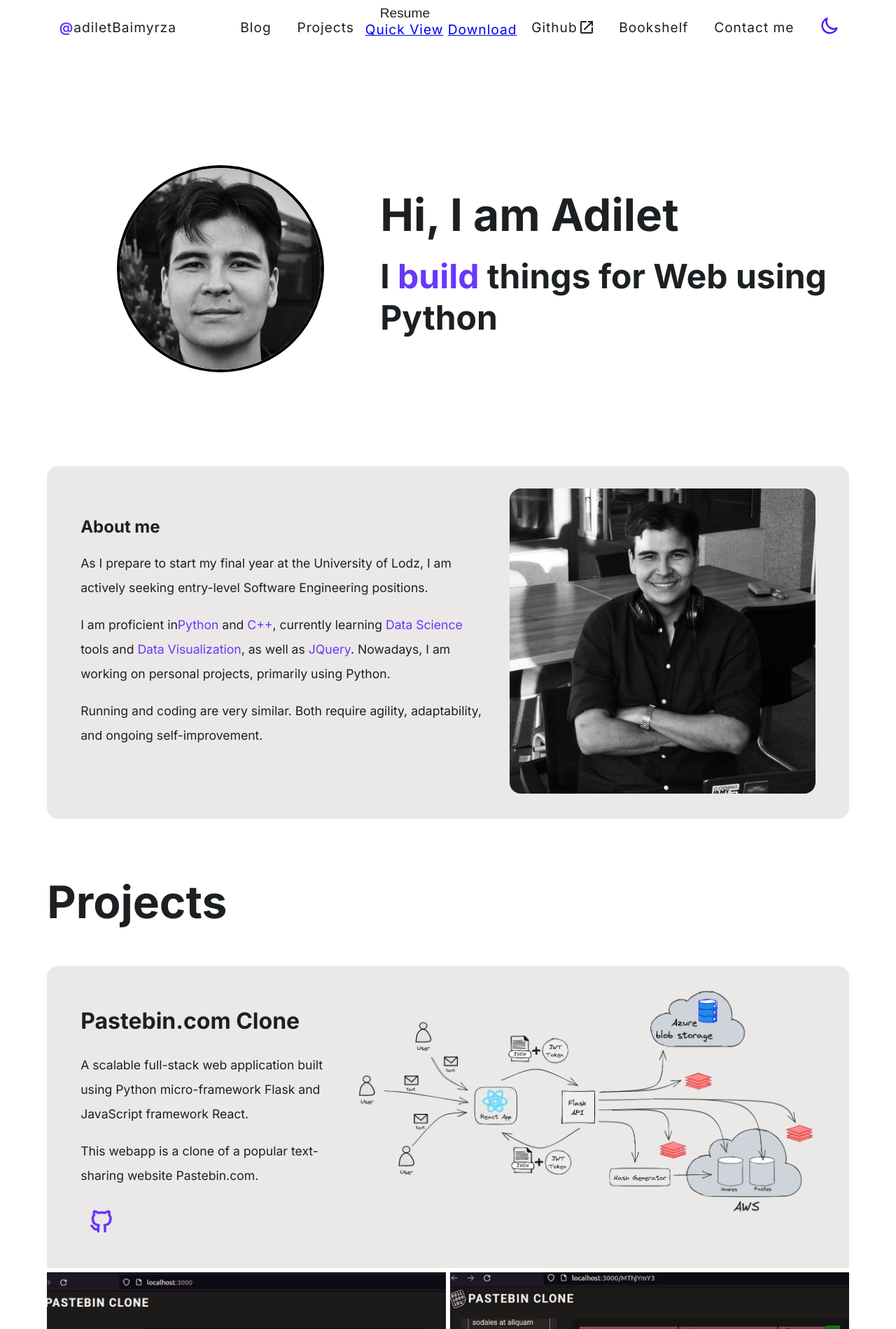
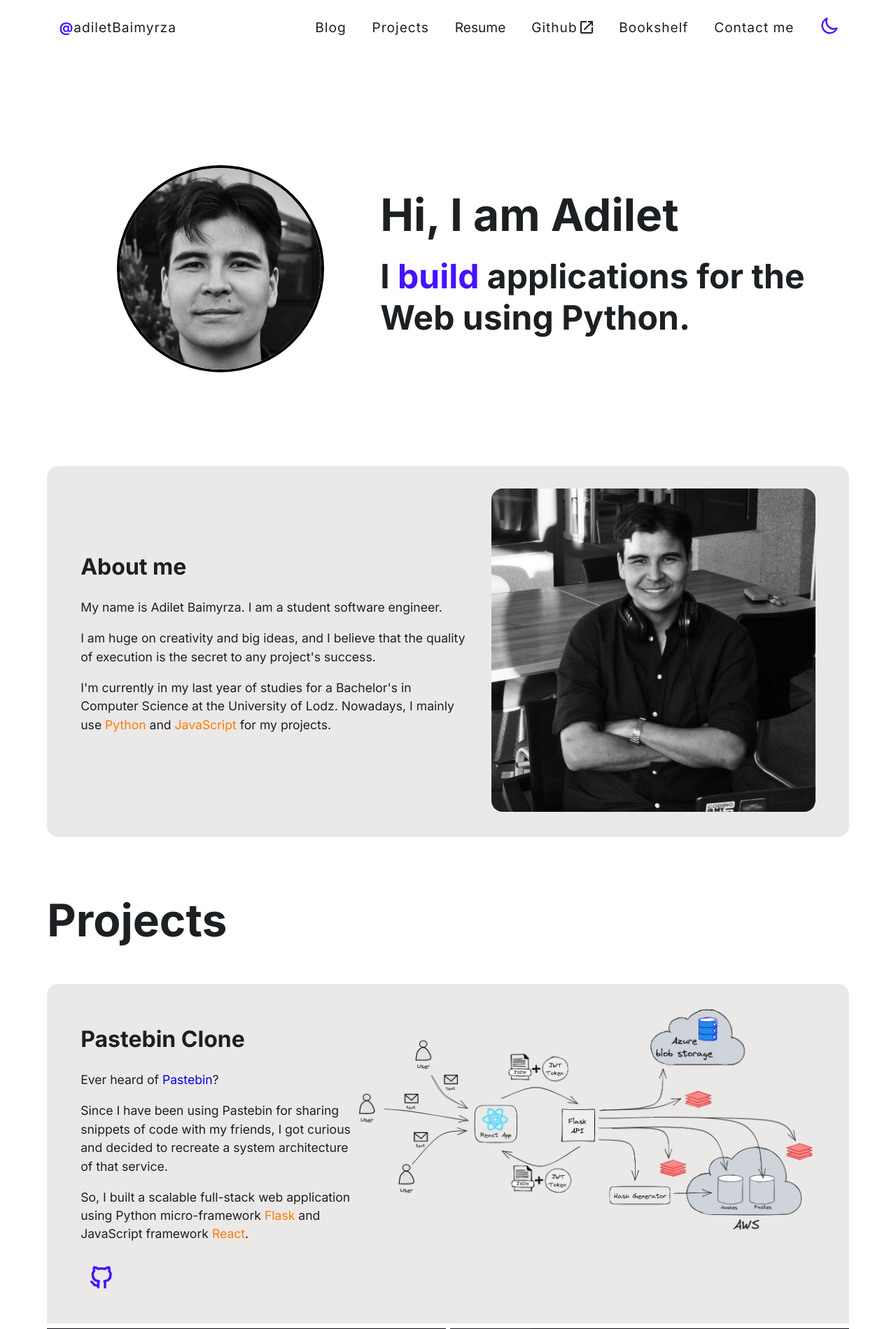
Before and after one commit to adiletbaimyrza/Portfolio, a Flask app: template portfolio/templates/about.html in a window 1280 px wide. Shown: the top 1899 px of the page at 70% size. Run offline with Flask 3, Linux system fonts and the light colour scheme; the template is opened without the code that fills it, so the values that code supplies are empty; some libraries are stand-ins or nearby versions.

Commit message:
last commit for the day

```diff
--- a/portfolio/app.py
+++ b/portfolio/app.py
@@ -22,15 +22,14 @@ def create_app():
 
     @app.route("/")
     def home():
-        return redirect(url_for("about"))
-
-    @app.route("/about")
-    def about():
         return render_template("about.html")
 
     @app.route('/bookshelf')
     def bookshelf():
         return render_template('bookshelf.html')
+
+    # make route for blog
+    # make route for my
 
     @app.errorhandler(404)
     def page_not_found(error):
--- a/portfolio/static/css/about.css
+++ b/portfolio/static/css/about.css
@@ -20,22 +20,22 @@
     border-radius: 1rem;
 }
 
-.header {
+#header, .header {
     font-size: 2rem;
 }
 
-.text-block {
-    line-height: 2;
-    font-size: 1.1rem;
+.page-link {
+    text-decoration: none;
+    transition: text-decoration 0.2s ease-in-out;
 }
 
-.footer {
-    padding: 1rem 0;
+.page-link:hover {
+    text-decoration: underline;
 }
 
-#footer-text {
+.text-block {
+    line-height: 1.5;
     font-size: 1.1rem;
-    text-align: center;
 }
 
 @media screen and (max-width: 500px){
--- a/portfolio/static/css/base.css
+++ b/portfolio/static/css/base.css
@@ -83,11 +83,56 @@
     font-size: inherit;
     background: none;
     border: none;
+    width: 100%;
+    height: 100%;
+    font-family: Inter;
 }
 
-.button:hover {
+.button:hover, .button:focus {
     cursor: pointer;
     color: var(--accent-color);
+}
+
+.dropdown {
+    position: relative;
+    display: inline-block;
+}
+
+.dropdown-content {
+    margin-top: 0.2rem;
+    margin-left: 0.3rem;
+    display: none;
+    position: absolute;
+    background-color: var(--background-color);
+    border: 1px solid var(--background-on-hover);
+    border-radius: 1rem;
+    z-index: 1;
+    box-shadow: 0px 1px 2px var(--background-on-hover);
+}
+
+.dropdown-content a {
+    color: var(--text-color);
+    padding: 0.5rem 1rem;
+    text-decoration: none;
+    display: block;
+}
+
+#preview {
+    border-top-left-radius: 10px;
+    border-top-right-radius: 10px;
+}
+
+#download {
+    border-bottom-right-radius: 10px;
+    border-bottom-left-radius: 10px;
+}
+
+.dropdown-content a:hover {
+    background-color: var(--background-on-hover);
+}
+
+.show {
+    display: block;
 }
 
 #resume {
--- /dev/null
+++ b/portfolio/static/css/footer.css
@@ -0,0 +1,8 @@
+.footer {
+    padding: 1rem 0;
+}
+
+#footer-text {
+    font-size: 1.1rem;
+    text-align: center;
+}
--- a/portfolio/static/css/main.css
+++ b/portfolio/static/css/main.css
@@ -8,7 +8,7 @@
 
     --text-color: #1c2023;
 
-    --accent-color: #6837fb;
+    --accent-color: #4512ff;
     --accent-color-2: rgb(255, 123, 0);
 
     --toggle-theme-icon-color: #4d16f2;
@@ -52,6 +52,10 @@ body {
     color: var(--accent-color);
 }
 
+.u-accent-2 {
+    color: var(--accent-color-2);
+}
+
 .main {
     max-width: 100%;
     margin: 0 auto;
--- a/portfolio/templates/about.html
+++ b/portfolio/templates/about.html
@@ -1,9 +1,11 @@
 {% extends "base.html" %}
 
 {% from "macros/svgs.html" import github, website %}
+{% from "macros/footer.html" import footer %}
 
 {% block head_content %}
     <link rel="stylesheet" href="{{ url_for('static', filename='css/hello.css') }}">
+    <link rel="stylesheet" href="{{ url_for('static', filename='css/footer.css') }}">
     <link rel="stylesheet" href="{{ url_for('static', filename='css/about.css') }}">
     <link rel="stylesheet" href="{{ url_for('static', filename='css/projects.css') }}">
     <link rel="stylesheet" href="{{ url_for('static', filename='css/contact.css') }}">
@@ -23,7 +25,7 @@
             <p id="motto">
                 I
                 <span class="u-accent" id="changingWord">build</span>
-                things for Web using Python
+                applications for the Web using Python.
             </p>
         </div>
     </section>
@@ -32,17 +34,15 @@
         <div id="about-text-con">
             <h1 id="header">About me</h1>
             <p class="text-block">
-                As I prepare to start my final year at the University of Lodz,
-                I am actively seeking entry-level Software Engineering positions.
+                My name is Adilet Baimyrza. I am a student software engineer.
             </p>
             <p class="text-block">
-                I am proficient in<span class="u-accent">Python</span>
-                and <span class="u-accent">C++</span>, currently learning <span class="u-accent">Data Science</span> tools and <span class="u-accent">Data Visualization</span>, as well as <span class="u-accent">JQuery</span>.
-                Nowadays, I am working on personal projects, primarily using Python.
+                I am huge on creativity and big ideas,
+                and I believe that the quality of execution is the secret to any project's success.
             </p>
             <p class="text-block">
-                Running and coding are very similar. Both require agility,
-                adaptability, and ongoing self-improvement.
+                I'm currently in my last year of studies for a Bachelor's in Computer Science at the University of Lodz.
+                Nowadays, I mainly use <span class="u-accent-2">Python</span> and <span class="u-accent-2">JavaScript</span> for my projects.
             </p>
         </div>
         <div id="about-photo-con">
@@ -56,18 +56,23 @@
         <div class="proj" id="proj-1">
             <div class="proj-desc">
                 <div class="proj-desc-text" id="proj-desc-text-1">
-                    <h1 class="header">Pastebin.com Clone</h1>
+                    <h1 class="header">Pastebin Clone</h1>
                     <p class="text-block">
-                        A scalable full-stack web application built using
-                        Python micro-framework Flask and JavaScript framework React.
+                        Ever heard of <span class="u-accent"><a href="https://pastebin.com/" class="page-link">Pastebin</a></span>?
                     </p>
                     <p class="text-block">
-                        This webapp is a clone of a popular text-sharing website Pastebin.com.
+                        Since I have been using Pastebin
+                        for sharing snippets of code with my friends, I got curious and decided to recreate
+                        a system architecture of that service.
+                    </p>
+                    <p class="text-block">
+                        So, I built a scalable full-stack web application using
+                        Python micro-framework <span class="u-accent-2">Flask</span> and JavaScript framework <span class="u-accent-2">React</span>.
                     </p>
 
                     <div class="proj-links">
                         <div class="link-icon-con">
-                            <a href="#" target="_blank">{{ github('link-icon') }}</a>
+                            <a href="https://github.com/AdiletBaimyrza/pastebin_clone" target="_blank">{{ github('link-icon') }}</a>
                         </div>
                     </div>
                 </div>
@@ -94,21 +99,21 @@
                 <div class="proj-desc-text">
                     <h1 class="header">Earthquake Data Visualization</h1>
                     <p class="text-block">
-                        Earthquake Data Visualization Dashbooard was built using Dash
-                        low-code framework and Pandas library for data cleaning and preparation
-                        in Python.
+                        Earthquake Data Visualization Dashbooard was built using <span class="u-accent-2">Dash</span>
+                        low-code Python framework (built upon Flask). The webapp allows you to observe and analyze more than 8000 earthquakes
+                        from 1960 till 2023.
                     </p>
                     <p class="text-block">
-                        The webapp allows you to observe and analyze more than 8000 earthquakes
-                        from 1960 till 2023.
+                        Recognized as the <span class="u-accent"><a href="https://community.plotly.com/t/dash-club-11-plotly-turns-10-dash-chatgpt-app-challenge-winners-blogs-component-and-app-of-the-month/77965#app-of-the-month-5" class="page-link">App of the Month</a></span>
+                        by the Plotly community and placed on Plotly.com website as a <span class="u-accent"><a href="https://plotly.com/examples/geospatial/" class="page-link">Notable Example</a></span> in Geospatial Category.
                     </p>
 
                     <div class="proj-links">
                         <div class="link-icon-con">
-                            <a href="#" target="_blank">{{ github('link-icon') }}</a>
+                            <a href="https://github.com/AdiletBaimyrza/data_visualization" target="_blank">{{ github('link-icon') }}</a>
                         </div>
                         <div class="link-icon-con">
-                            <a href="#" target="_blank">{{ website('link-icon') }}</a>
+                            <a href="https://earthquake-data-visualization-6422c5c4d5d0.herokuapp.com/" target="_blank">{{ website('link-icon') }}</a>
                         </div>
                     </div>
                 </div>
@@ -154,7 +159,5 @@
         </form>
     </section>
 
-    <footer class="footer">
-        <p id="footer-text">© 2023 Adilet Baimyrza</p>
-    </footer>
+    {{ footer() }}
 {% endblock content %}
--- a/portfolio/templates/base.html
+++ b/portfolio/templates/base.html
@@ -1,4 +1,4 @@
-{% from "macros/svgs.html" import moon, sun, new_tab, dropdown, menu, dropup %}
+{% from "macros/svgs.html" import moon, sun, new_tab, menu %}
 
 <!DOCTYPE html>
 <html lang="en" class="{{ 'dark-mode' if session.get('theme') == 'dark' }}">
@@ -78,17 +78,12 @@
             </a>
             {% endif %}
             <div class="dropdown">
-                <button id="resume-button" class="navigation-item button dropbtn" onclick="dropDown()">
+                <button class="navigation-item button dropbtn" onclick="dropDown()">
                     Resume
-                    {% if is_up %}
-                        {{ dropdown('navigation-icon dropdown-icon') }}
-                    {% else %}
-                        {{ dropup('navigation-icon dropup-icon') }}
-                    {% endif %}
                 </button>
                 <div id="myDropdown" class="dropdown-content">
                     <a id="preview" class="dropdown-link" href="{{ url_for('static', filename='docs/adilet-baimyrza-resume.pdf') }}"
-                        target="_blank">Quick View</a>
+                        target="_blank">Quick view</a>
                     <a id="download" class="dropdown-link" href="{{ url_for('static', filename='docs/adilet-baimyrza-resume.pdf') }}"
                         download>Download</a>
                 </div>
@@ -112,16 +107,6 @@
                         }
                     }
                 }
-
-                const resumeButton = document.getElementsByClassName('resume-button');
-
-                resumeButton.addEventListener('click', () => {
-                    {% if is_up %}
-                        {% set is_up = False %}
-                    {% else %}
-                        {% set is_up = True %}
-                    {% endif %}
-                });
             </script>
 
             <a class="navigation-item" href="https://github.com/AdiletBaimyrza" target="_blank">
--- /dev/null
+++ b/portfolio/templates/macros/footer.html
@@ -0,0 +1,5 @@
+{% macro footer() %}
+<footer class="footer">
+    <p id="footer-text">© 2023 Adilet Baimyrza</p>
+</footer>
+{% endmacro %}
--- a/portfolio/templates/macros/svgs.html
+++ b/portfolio/templates/macros/svgs.html
@@ -62,3 +62,9 @@
     <path d="M4 6H20M4 12H20M4 18H20" stroke="currentColor" stroke-width="2" stroke-linecap="round" stroke-linejoin="round"/>
 </svg>
 {% endmacro %}
+
+{% macro dropup(class_) %}
+    <svg width="24" height="24" viewBox="0 0 24 24" fill="none" xmlns="http://www.w3.org/2000/svg">
+        <path d="M6 15L12 9L18 15" stroke="currentColor" stroke-width="3" stroke-linecap="round" stroke-linejoin="round"/>
+    </svg>
+{% endmacro %}
```
Also changed, not shown: portfolio/static/css/bookshelf.css (+36 -18 lines), portfolio/templates/bookshelf.html (+32 -27 lines), 1 other file.
